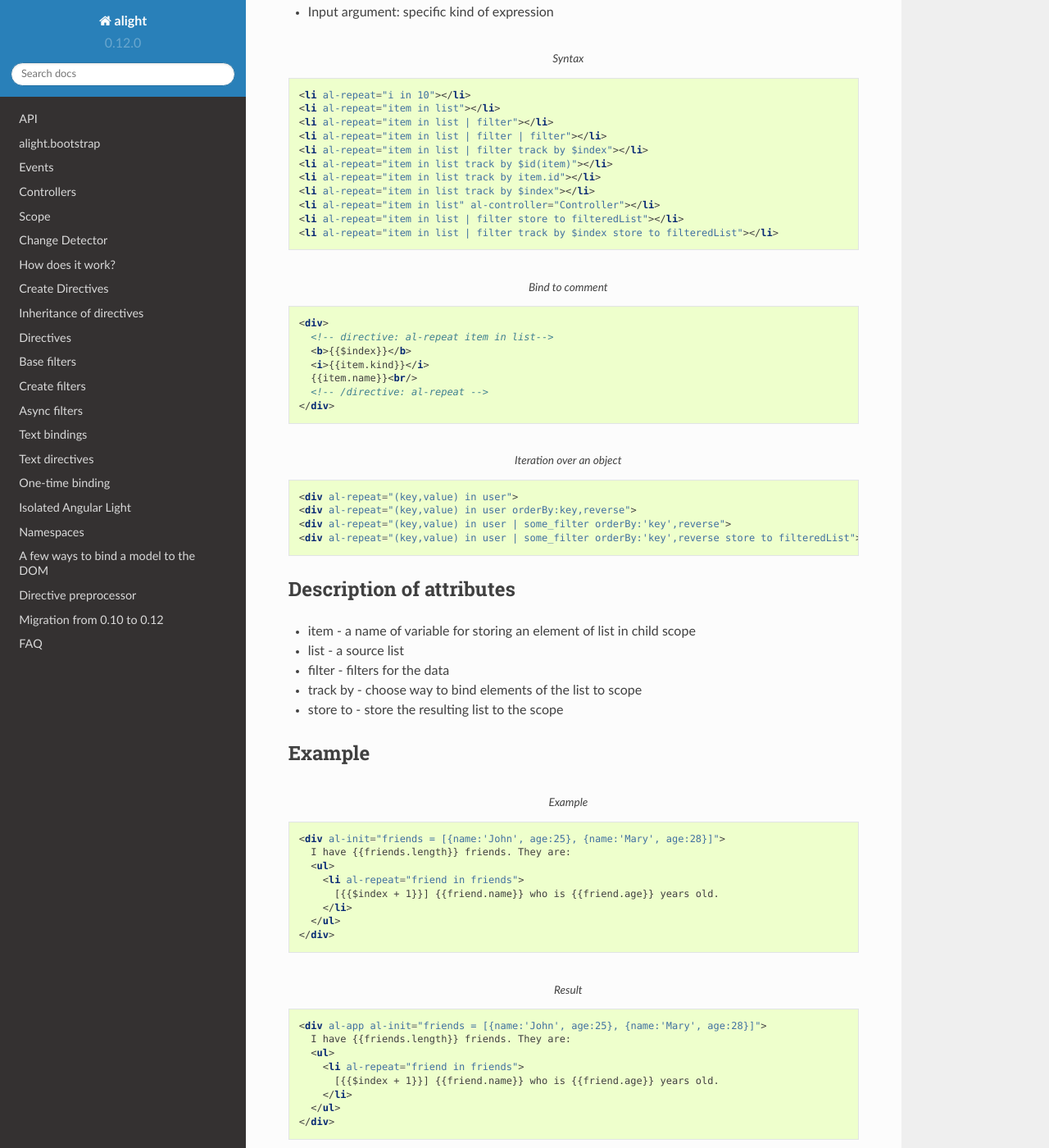
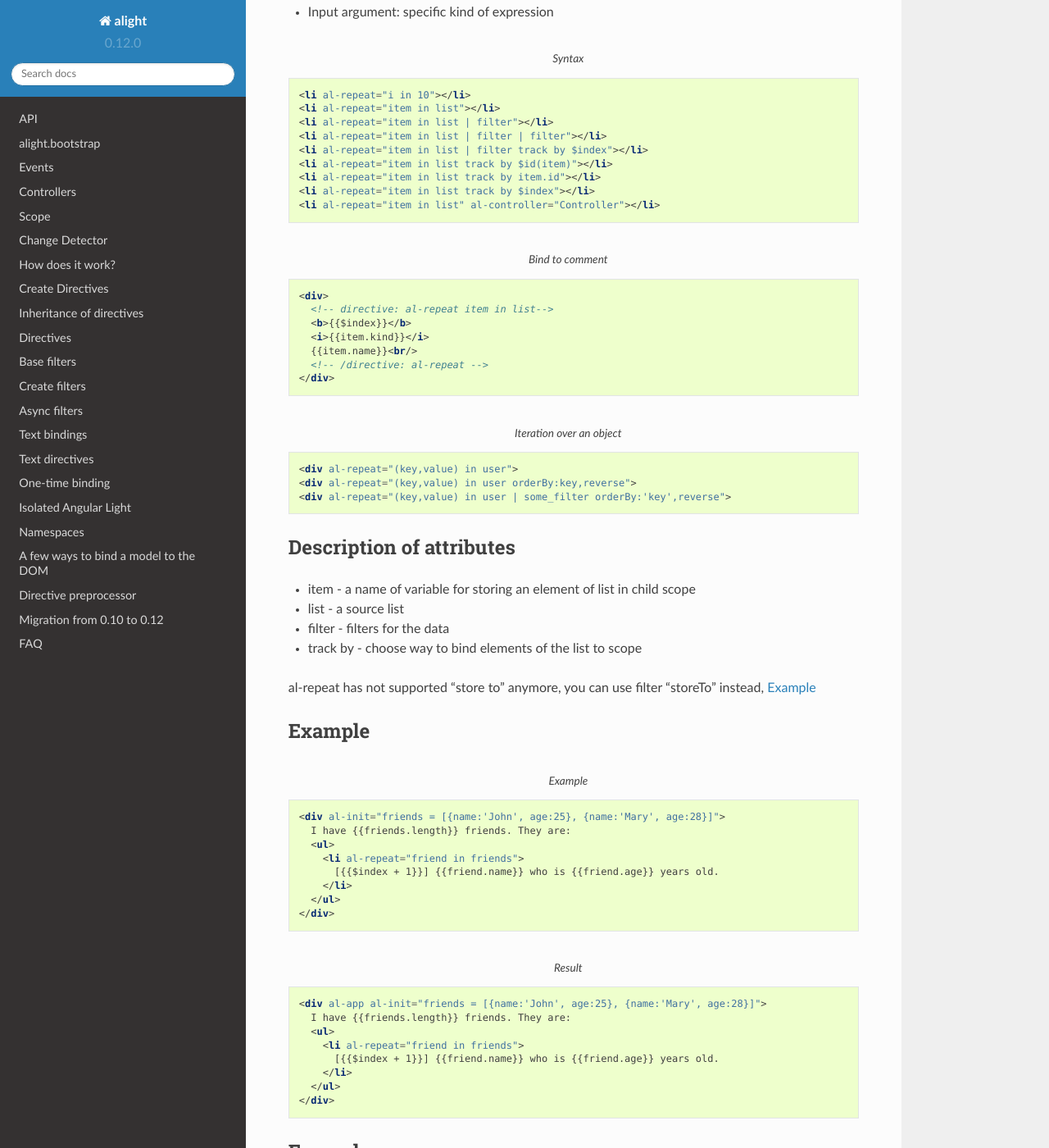
Before and after one commit to lega911/alight_docs, a Sphinx documentation site: the page built from docs/source/directive/al-repeat.rst, in a window 1280 px wide and 1400 px high, scrolled down 237 px. Shown: the whole window at 82% size. Built offline with Sphinx 7.4.7 and the Read the Docs theme 2.0.0, drawn with Linux system fonts in a browser that asks for light colours; comment, search, counter and statistics services are not loaded; some of the changed text lies outside the part shown.

Commit message:
fix al-repeat

```diff
--- a/docs/source/directive/al-repeat.rst
+++ b/docs/source/directive/al-repeat.rst
@@ -19,8 +19,6 @@ Overview
     <li al-repeat="item in list track by item.id"></li>
     <li al-repeat="item in list track by $index"></li>
     <li al-repeat="item in list" al-controller="Controller"></li>
-    <li al-repeat="item in list | filter store to filteredList"></li>
-    <li al-repeat="item in list | filter track by $index store to filteredList"></li>
 
 .. code-block:: html
     :caption: Bind to comment
@@ -39,7 +37,6 @@ Overview
     <div al-repeat="(key,value) in user">
     <div al-repeat="(key,value) in user orderBy:key,reverse">
     <div al-repeat="(key,value) in user | some_filter orderBy:'key',reverse">
-    <div al-repeat="(key,value) in user | some_filter orderBy:'key',reverse store to filteredList">
 
 Description of attributes
 -------------------------
@@ -48,7 +45,8 @@ Description of attributes
 * list - a source list
 * filter - filters for the data
 * track by - choose way to bind elements of the list to scope
-* store to - store the resulting list to the scope
+
+al-repeat has not supported "store to" anymore, you can use filter "storeTo" instead, `Example <http://jsfiddle.net/lega911/yvrk2490/>`_
 
 Example
 -------
@@ -82,7 +80,7 @@ Examples
 
 * `Sample with a filter <http://jsfiddle.net/lega911/vyEcA/>`_
 * `Sample with a generator <http://jsfiddle.net/lega911/v2uf2/>`_
-* `Sample with "store to variable" <http://jsfiddle.net/lega911/FVDJj/>`_
+* `Sample with "storeTo variable" <http://jsfiddle.net/lega911/yvrk2490/>`_
 * `Sample with animation <http://jsfiddle.net/lega911/A5Vsk/>`_
 * `Comment binding <http://jsfiddle.net/lega911/mdt498e8/>`_
 * `Iteration over an object <http://jsfiddle.net/lega911/nnk02xpy/>`_
```
